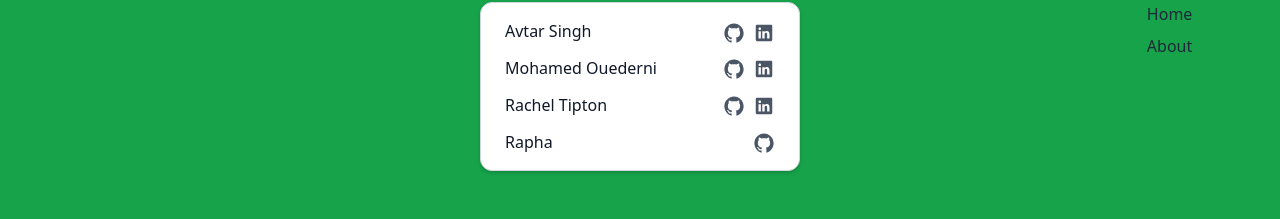
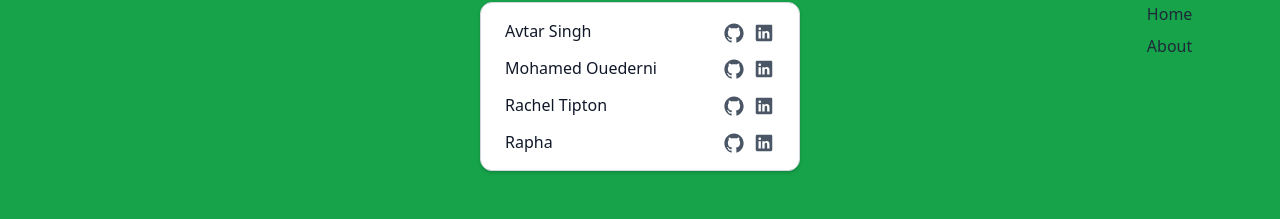
Before and after one commit to rachel-labri-tipton/mediphase-surgery-status-app, a React (Vite) app in the folder v56-team22-surgery-status-board/: page / in a window 1280 px wide. Shown: the part 731-950 px from the top of the page. Built offline with nearby package versions, Linux system fonts and the light colour scheme.

Commit message:
added personal info to README footer

```diff
--- a/v56-team22-surgery-status-board/src/components/Footer/Footer.tsx
+++ b/v56-team22-surgery-status-board/src/components/Footer/Footer.tsx
@@ -19,7 +19,10 @@ const devNames = [
     github: 'https://github.com/rachel-labri-tipton',
     linkedin: 'https://www.linkedin.com/in/rachel-labri-tipton',
   },
-  { name: 'Rapha', github: 'https://github.com/Excalibur097' },
+  { name: 'Rapha',
+    github: 'https://github.com/Excalibur097',
+    linkedin: 'https://www.linkedin.com/in/sugari-rapha-8823a58a'
+  },
 ];
 
 const pages = [
```
Also changed, not shown: 1 other file (tests, documents, lock files or other folders).
